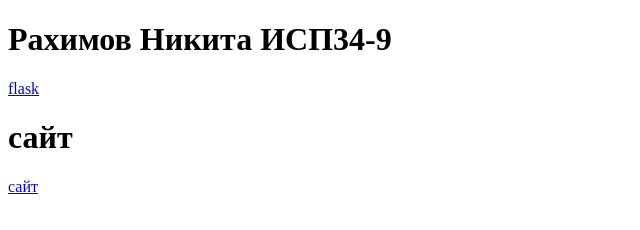
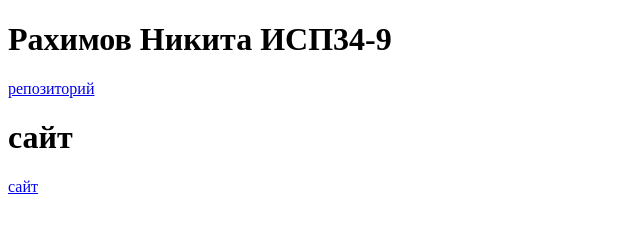
Before and after one commit to oaoaoammmm347-dot/portfolio, a plain HTML site: page index.html in a window 1280 px wide. Shown: the full height of the page, 0-640 px from the left. Drawn offline with Linux system fonts and the light colour scheme.

Commit message:
Update index.html

```diff
--- a/index.html
+++ b/index.html
@@ -7,7 +7,7 @@
 </head>
 <body>
     <h1>Рахимов Никита ИСП34-9</h1>
-    <a href="https://github.com/oaoaoammmm347-dot/flask_fileshare">flask</a>
+    <a href="https://github.com/oaoaoammmm347-dot/flask_fileshare">репозиторий</a>
     <h1>сайт</h1>
     <a href="https://rrrrr23.pythonanywhere.com">сайт</a>
 </body>
```
